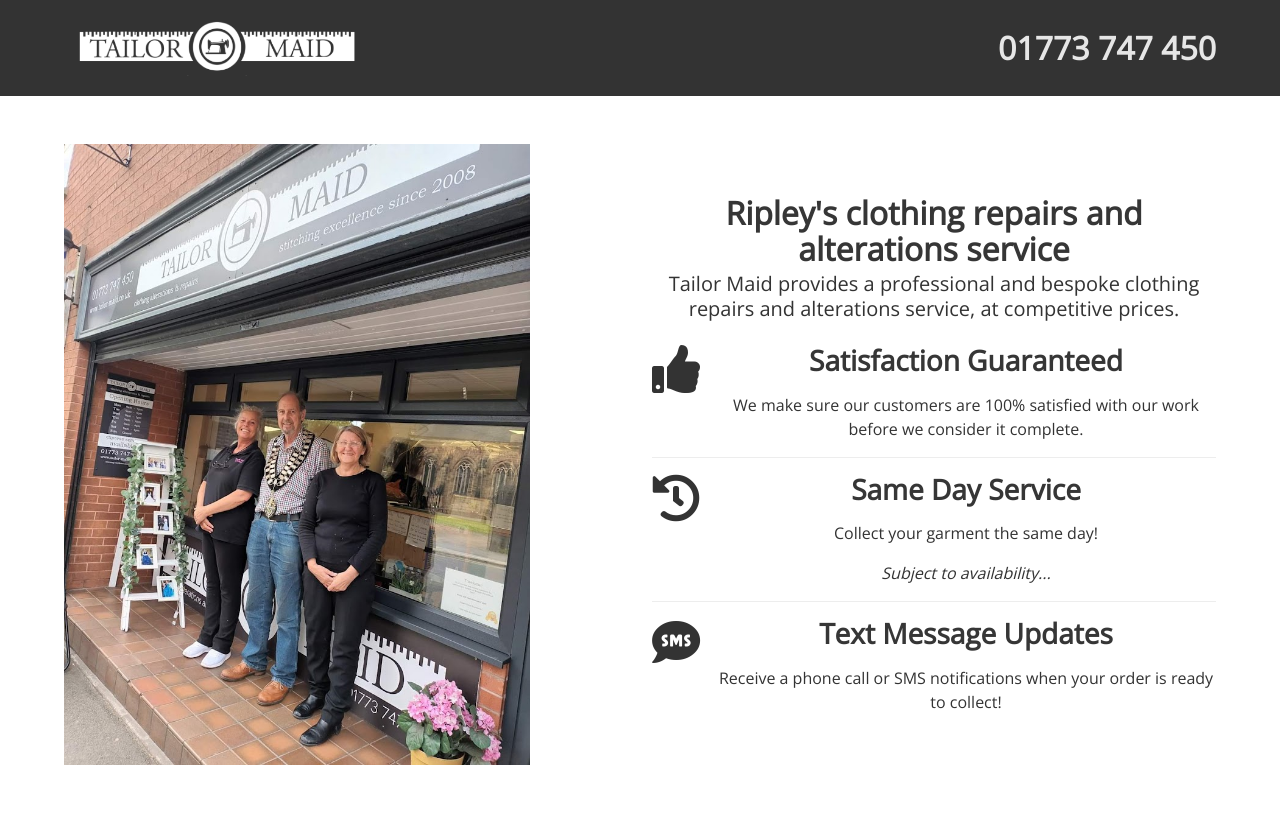
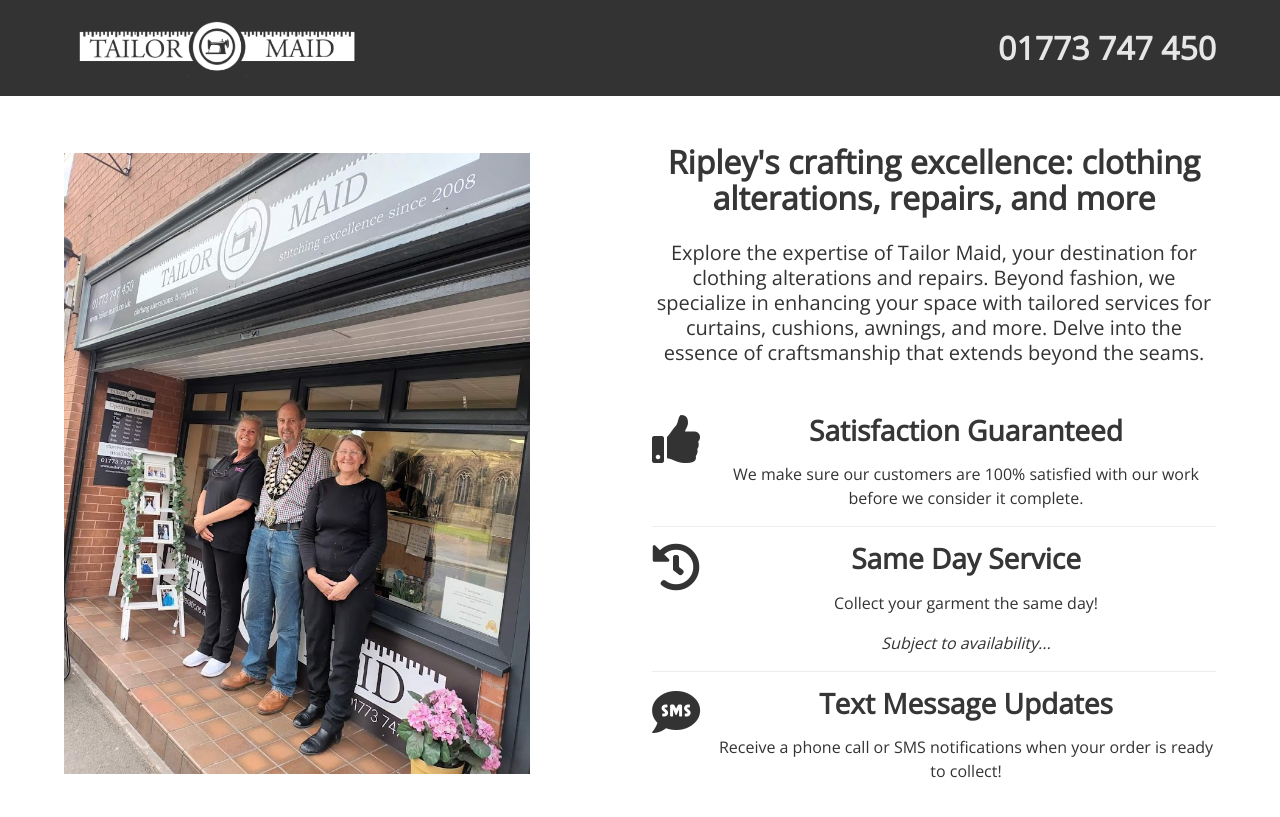
Before and after one commit to tailor-maid/tailormaid.github.io, a Jekyll site: the page built from _pages/index.html, in a window 1280 px wide and 900 px high, cut to the strip 0-857 px from the top of the window. Shown: the top 817 px of the strip. Built offline with Jekyll 4.4.1, drawn with Linux system fonts in a browser that asks for light colours; nearby versions of some CDN libraries.

Commit message:
feat: reworded hero welcome message

```diff
--- a/_pages/index.html
+++ b/_pages/index.html
@@ -12,13 +12,12 @@ permalink: /
             </div>
             <div class="column is-6 is-offset-1">
                 <h1 class="title">
-                    Ripley's clothing repairs and alterations service
+                    Ripley's crafting excellence: clothing alterations, repairs, and more
                 </h1>
-                <h2 class="subtitle">
-                    Tailor Maid provides a professional and bespoke clothing repairs and alterations service, at
-                    competitive prices.
+                <h2 class="subtitle m-t-20">
+                    Explore the expertise of Tailor Maid, your destination for clothing alterations and repairs. Beyond fashion, we specialize in enhancing your space with tailored services for curtains, cushions, awnings, and more. Delve into the essence of craftsmanship that extends beyond the seams.
                 </h2>
-                <article class="media mt-2">
+                <article class="media m-t-50">
                     <figure class="media-left">
                         <i class="fas fa-thumbs-up fa-3x"></i>
                     </figure>
```
